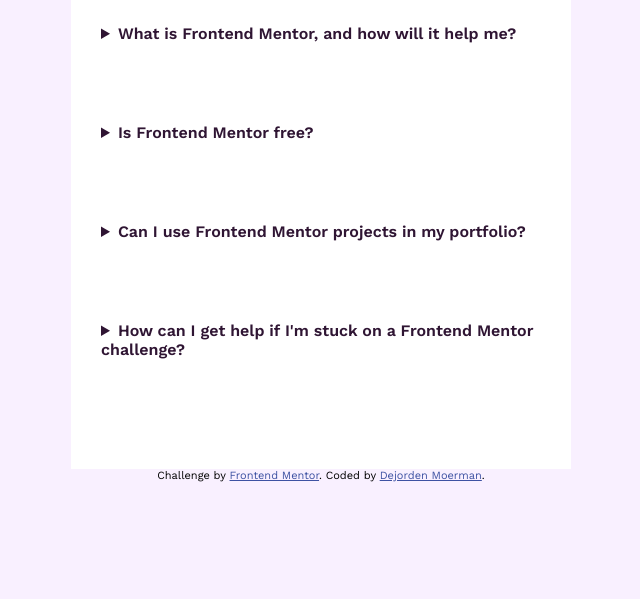
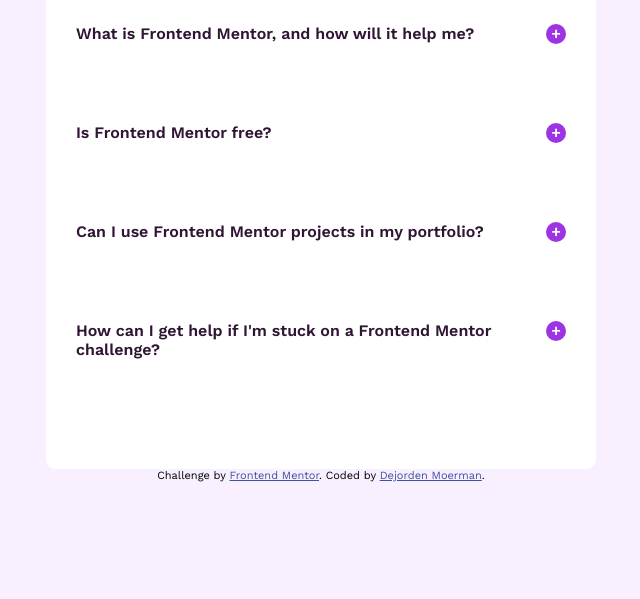
Before and after one commit to Dejorden94/faq-accordion, a plain HTML site: page index.html in a window 1280 px wide. Shown: the part 201-800 px from the top of the page, without its empty margins (319-959 px from the left). Drawn offline with nearby package versions, Linux system fonts and the light colour scheme.

Commit message:
add list styling

```diff
--- a/css/style.css
+++ b/css/style.css
@@ -15,6 +15,7 @@
     --light-pink: hsl(275, 100%, 97%);
     --grayish-purple: hsl(292, 16%, 49%);
     --dark-purple: hsl(292, 42%, 14%);
+    --purple-normal: HSL(277, 74%, 54%);
 }
 
 /* attributtion styling */
@@ -43,8 +44,9 @@
 
 main {
     padding: 3rem;
-    max-width: 50rem;
+    max-width: 55rem;
     background: var(--white);
+    border-radius: 1rem;
 }
 
 h1,
@@ -64,6 +66,26 @@
     color: var(--grayish-purple);
 }
 
+details>summary {
+    list-style: none;
+    position: relative;
+
+}
+
+details>summary::before {
+    position: absolute;
+    right: 0;
+    width: 2rem;
+    height: 2rem;
+    text-align: center;
+    line-height: 2rem;
+    border-radius: 50%;
+    content: "+";
+    color: var(--white);
+    background: var(--purple-normal);
+
+}
+
 @media screen and (max-width: 1440px) {}
 
 @media screen and (max-width: 375px) {}
```
